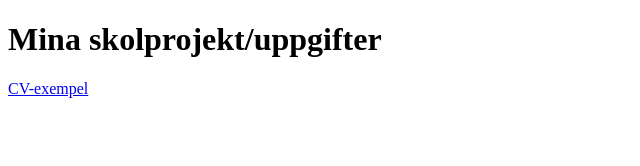
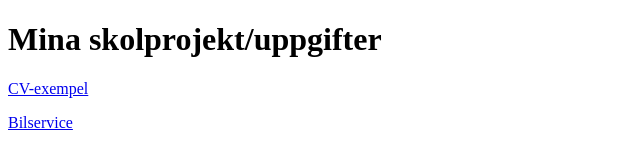
Before and after one commit to pfva/pfva.github.io, a plain HTML site: page index.html in a window 1280 px wide. Shown: the full height of the page, 0-640 px from the left. Drawn offline with Linux system fonts and the light colour scheme.

Commit message:
Update index.html

```diff
--- a/index.html
+++ b/index.html
@@ -7,5 +7,6 @@
   <h1>Mina skolprojekt/uppgifter</h1>
 
   <p><a href="https://pfva.github.io/cv/">CV-exempel</a></p>
+  <p><a href="https://pfva.github.io/bilservice/">Bilservice</a></p>
 </body>
 </html>
```
